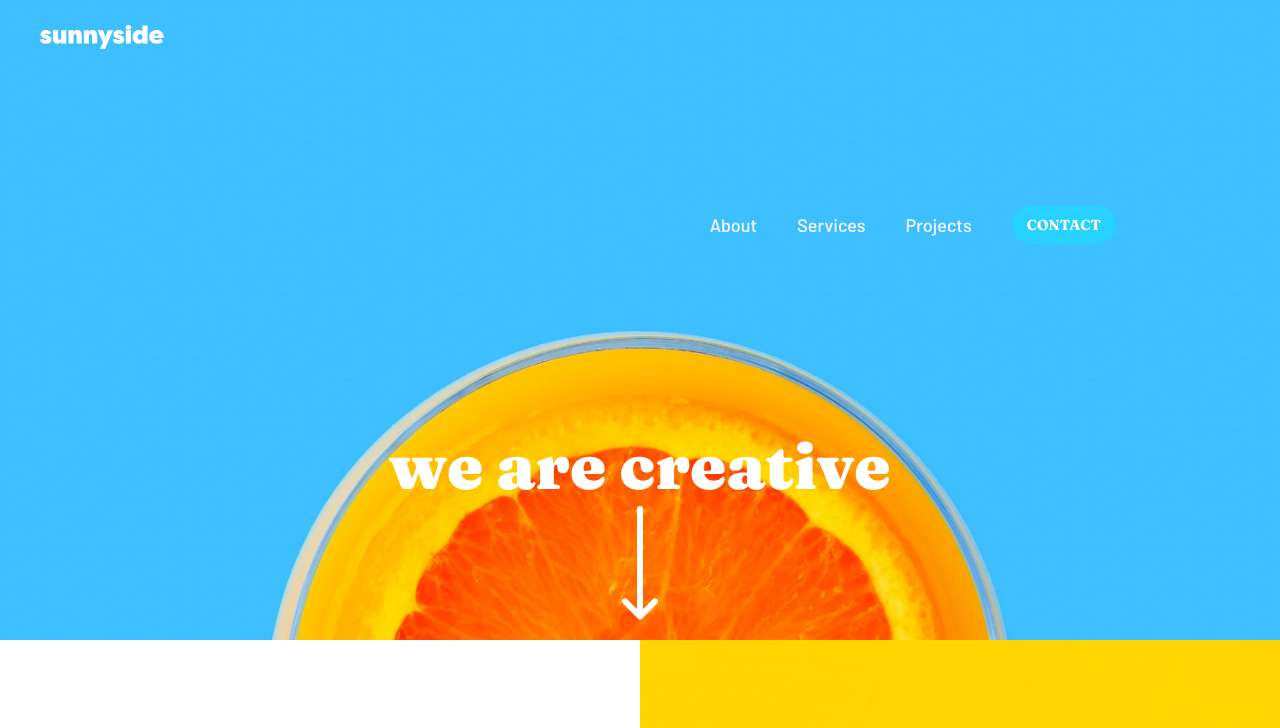
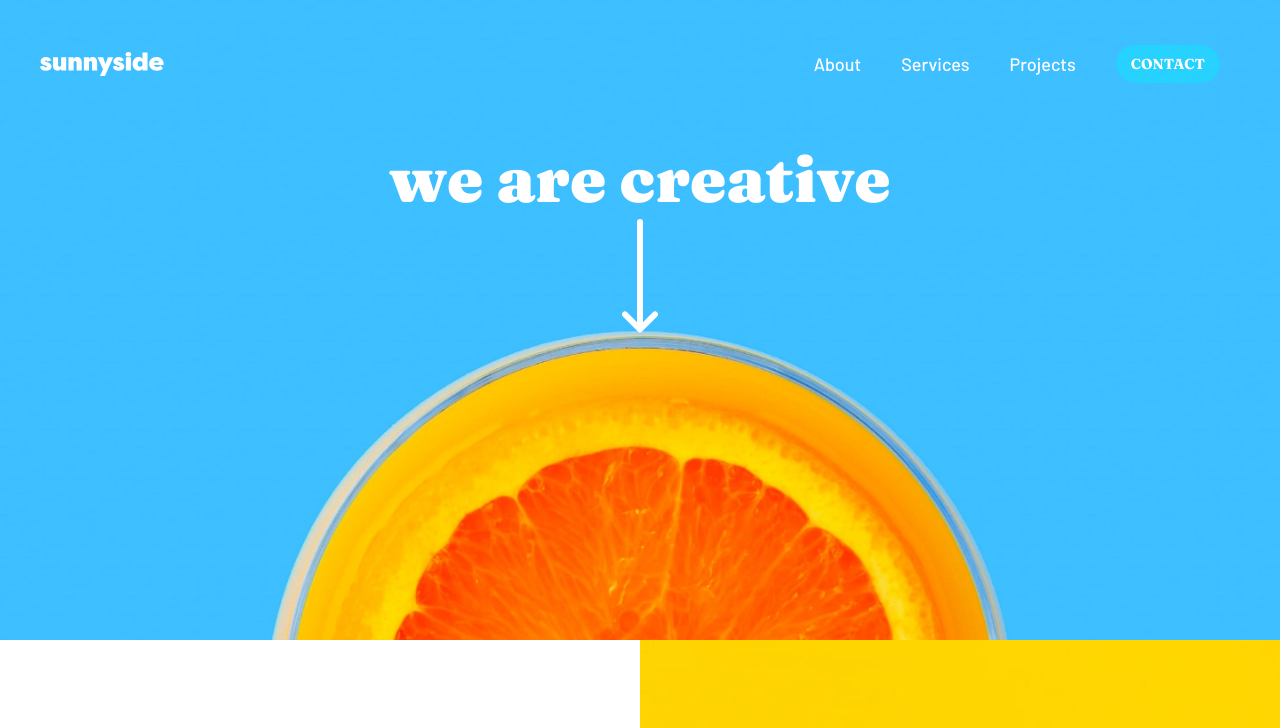
Before and after one commit to issamjebrane/landingpage, a plain HTML site: page index.html in a window 1280 px wide. Shown: the top 728 px of the page. Drawn offline with Linux system fonts and the light colour scheme.

Commit message:
fixing the nav error

```diff
--- a/app.js
+++ b/app.js
@@ -1,6 +1,6 @@
 let nav =document.getElementById("nav-bar-id");
 let bigText = document.getElementById("big-text");
-let ids= ["nav","bigText","arrow"];
+
 function showMenuBar(){
     if(nav.style.display == "none"){
         nav.style.display = "flex";
--- a/index.html
+++ b/index.html
@@ -27,13 +27,13 @@
           <div class="three-line-bar"></div>
           <div class="three-line-bar"></div>
         </div>
+        <nav class="nav" id="nav-bar-id">
+          <a href="#" class="nav-bar">About</a>
+          <a href="#" class="nav-bar">Services</a>
+          <a href="#" class="nav-bar">Projects</a>
+          <a href="#" class="nav-bar contact">CONTACT</a>
+        </nav>
     </div>
-    <nav class="nav" id="nav-bar-id">
-      <a href="#" class="nav-bar">About</a>
-      <a href="#" class="nav-bar">Services</a>
-      <a href="#" class="nav-bar">Projects</a>
-      <a href="#" class="nav-bar contact">CONTACT</a>
-    </nav>
     <h6 id="big-text">we are creative</h6>
     <img src="./images/icon-arrow-down.svg" alt="" id="arrow">
   </header>
```
